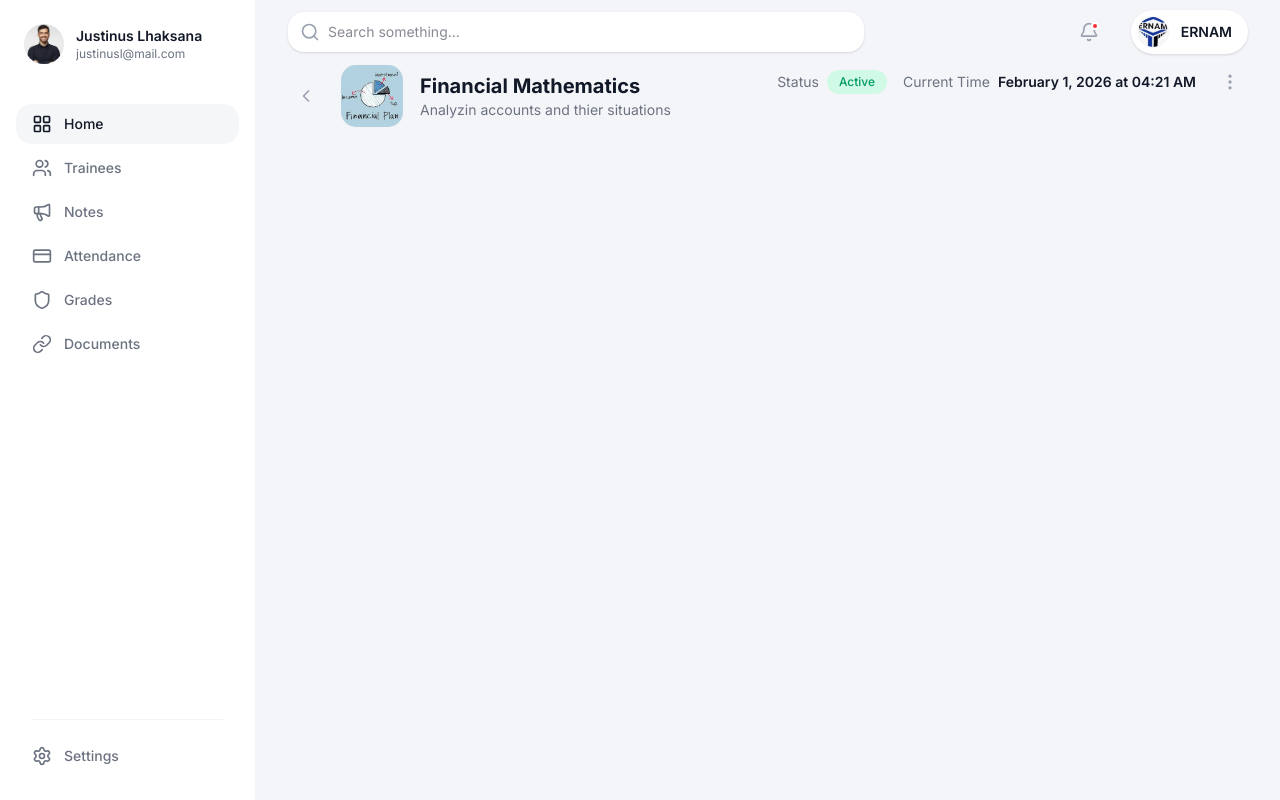
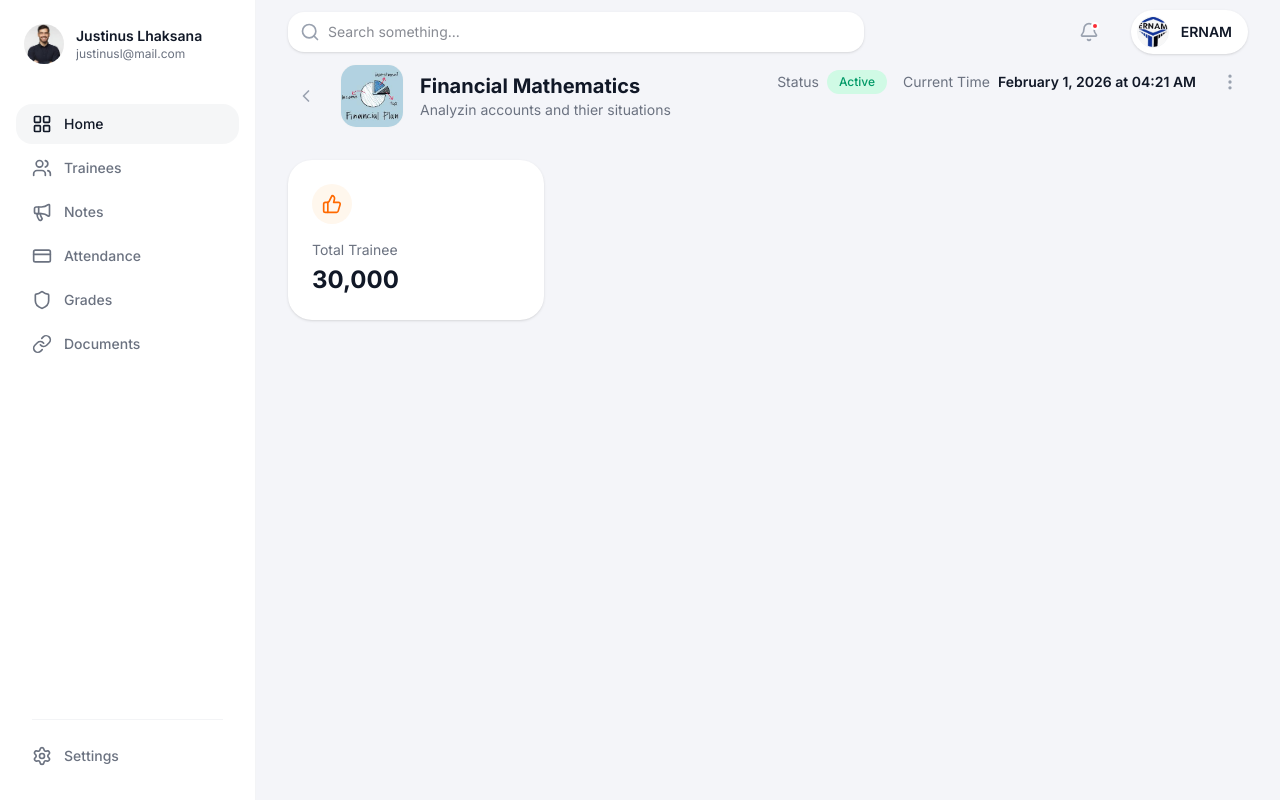
Before and after one commit to aristide12005/System, a Next.js app: page / in a window 1280 px wide. Built offline with nearby package versions, Linux system fonts and the light colour scheme.

Commit message:
Feat: add total trainee widget

```diff
--- a/src/app/page.tsx
+++ b/src/app/page.tsx
@@ -1,4 +1,5 @@
 import { DashboardHeader } from "@/components/DashboardHeader";
+import { TraineeWidget } from "@/components/TraineeWidget";
 
 export default function Home() {
   return (
@@ -6,9 +7,9 @@ export default function Home() {
       {/* Page Header */}
       <DashboardHeader />
 
-      {/* Empty Content Area */}
-      <div className="min-h-[500px] flex items-center justify-center text-gray-400">
-        {/* Intentionally left empty as per request */}
+      {/* Content Area */}
+      <div className="grid grid-cols-1 md:grid-cols-2 lg:grid-cols-4 gap-6">
+        <TraineeWidget />
       </div>
     </div>
   );
--- /dev/null
+++ b/src/components/TraineeWidget.tsx
@@ -0,0 +1,15 @@
+import { ThumbsUp } from "lucide-react";
+
+export function TraineeWidget() {
+    return (
+        <div className="bg-white p-6 rounded-2xl shadow-sm flex flex-col justify-between w-64 h-40">
+            <div className="w-10 h-10 rounded-full bg-orange-50 flex items-center justify-center mb-4">
+                <ThumbsUp className="w-5 h-5 text-orange-500" />
+            </div>
+            <div>
+                <p className="text-sm text-text-secondary mb-1">Total Trainee</p>
+                <h3 className="text-2xl font-bold text-text-primary">30,000</h3>
+            </div>
+        </div>
+    );
+}
```
